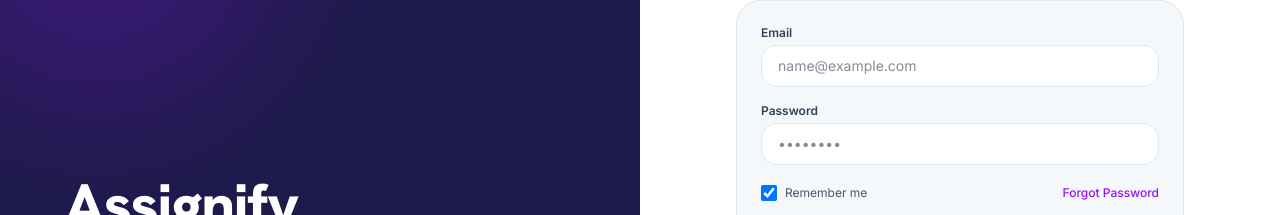
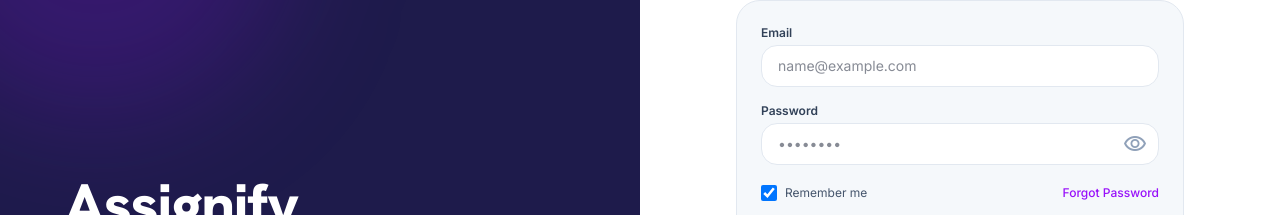
Before and after one commit to aazimameen1-dotcom/student-assignment-tracker, a React (Vite) app: page / in a window 1280 px wide. Both pictures are taken after a click on the button "Login". Shown: the part 171-386 px from the top of the page. Built offline with nearby package versions, Linux system fonts and the light colour scheme; no server answers.

Commit message:
feat(login): add password visibility toggle and password reset flow

```diff
--- a/src/context/AppContext.jsx
+++ b/src/context/AppContext.jsx
@@ -306,6 +306,12 @@
     return supabase.auth.signUp({ email, password, options: { data: metadata } });
   };
 
+  const resetPasswordForEmail = (email) => {
+    return supabase.auth.resetPasswordForEmail(email, {
+      redirectTo: `${window.location.origin}/reset-password`
+    });
+  };
+
   const loginAsGuest = () => {
     setUser({ id: 'guest-user', email: 'guest@assignify.app', user_metadata: { full_name: 'Guest Student' } });
   };
@@ -567,6 +573,7 @@
       loginWithGoogle,
       loginWithEmail,
       signUpWithEmail,
+      resetPasswordForEmail,
       loginAsGuest,
       logout,
       theme,
--- a/src/pages/Login.jsx
+++ b/src/pages/Login.jsx
@@ -2,7 +2,7 @@
 import { AppContext } from '../context/AppContext';
 
 export default function Login() {
-  const { loginWithGoogle, loginWithEmail, signUpWithEmail, loginAsGuest } = useContext(AppContext);
+  const { loginWithGoogle, loginWithEmail, signUpWithEmail, resetPasswordForEmail, loginAsGuest } = useContext(AppContext);
   const [loading, setLoading] = useState(false);
   const [error, setError] = useState('');
   const [success, setSuccess] = useState('');
@@ -17,6 +17,10 @@
   const [confirmPassword, setConfirmPassword] = useState('');
   const [rememberMe, setRememberMe] = useState(true);
 
+  // Visibility Toggles
+  const [showPassword, setShowPassword] = useState(false);
+  const [showConfirmPassword, setShowConfirmPassword] = useState(false);
+
   const handleGoogleLogin = async () => {
     setLoading(true);
     setError('');
@@ -26,6 +30,27 @@
     } catch (err) {
       console.error(err);
       setError('Google authentication failed. Please try again.');
+    } finally {
+      setLoading(false);
+    }
+  };
+
+  const handleForgotPassword = async (e) => {
+    e.preventDefault();
+    if (!email) {
+      setError('Please enter your email address above to reset your password.');
+      return;
+    }
+    setLoading(true);
+    setError('');
+    setSuccess('');
+    try {
+      const { error: resetErr } = await resetPasswordForEmail(email);
+      if (resetErr) throw resetErr;
+      setSuccess(`Password reset email sent to ${email}. Please check your inbox.`);
+    } catch (err) {
+      console.error(err);
+      setError(err.message || 'Failed to send password reset email. Please verify your email.');
     } finally {
       setLoading(false);
     }
@@ -139,27 +164,51 @@
 
             <div className="text-left">
               <label className="block text-xs font-semibold text-slate-700 mb-1">Password</label>
+              <div className="relative">
                 <input
-                type="password"
+                  type={showPassword ? 'text' : 'password'}
                   required
                   value={password}
                   onChange={(e) => setPassword(e.target.value)}
                   placeholder="••••••••"
-                className="w-full px-4 py-2.5 border border-slate-200 rounded-xl bg-white focus:outline-none focus:ring-2 focus:ring-purple-500 text-slate-900 text-sm"
+                  className="w-full px-4 py-2.5 pr-10 border border-slate-200 rounded-xl bg-white focus:outline-none focus:ring-2 focus:ring-purple-500 text-slate-900 text-sm"
                 />
+                <button
+                  type="button"
+                  onClick={() => setShowPassword(!showPassword)}
+                  className="absolute right-3 top-1/2 -translate-y-1/2 text-slate-400 hover:text-slate-600 focus:outline-none cursor-pointer flex items-center justify-center"
+                  aria-label={showPassword ? 'Hide password' : 'Show password'}
+                >
+                  <span className="material-symbols-outlined text-lg">
+                    {showPassword ? 'visibility_off' : 'visibility'}
+                  </span>
+                </button>
+              </div>
             </div>
 
             {isSignUp && (
               <div className="text-left">
                 <label className="block text-xs font-semibold text-slate-700 mb-1">Confirm Password</label>
+                <div className="relative">
                   <input
-                  type="password"
+                    type={showConfirmPassword ? 'text' : 'password'}
                     required
                     value={confirmPassword}
                     onChange={(e) => setConfirmPassword(e.target.value)}
                     placeholder="••••••••"
-                  className="w-full px-4 py-2.5 border border-slate-200 rounded-xl bg-white focus:outline-none focus:ring-2 focus:ring-purple-500 text-slate-900 text-sm"
+                    className="w-full px-4 py-2.5 pr-10 border border-slate-200 rounded-xl bg-white focus:outline-none focus:ring-2 focus:ring-purple-500 text-slate-900 text-sm"
                   />
+                  <button
+                    type="button"
+                    onClick={() => setShowConfirmPassword(!showConfirmPassword)}
+                    className="absolute right-3 top-1/2 -translate-y-1/2 text-slate-400 hover:text-slate-600 focus:outline-none cursor-pointer flex items-center justify-center"
+                    aria-label={showConfirmPassword ? 'Hide password' : 'Show password'}
+                  >
+                    <span className="material-symbols-outlined text-lg">
+                      {showConfirmPassword ? 'visibility_off' : 'visibility'}
+                    </span>
+                  </button>
+                </div>
               </div>
             )}
 
@@ -174,9 +223,13 @@
                   />
                   <span>Remember me</span>
                 </label>
-                <a href="#forgot" onClick={(e) => { e.preventDefault(); alert("Password reset link sent to your email!"); }} className="text-purple-600 hover:underline font-medium">
+                <button
+                  type="button"
+                  onClick={handleForgotPassword}
+                  className="text-purple-600 hover:underline font-medium bg-transparent border-none cursor-pointer"
+                >
                   Forgot Password
-                </a>
+                </button>
               </div>
             )}
 
```
Lines whose indentation alone changed are shown as unchanged.
